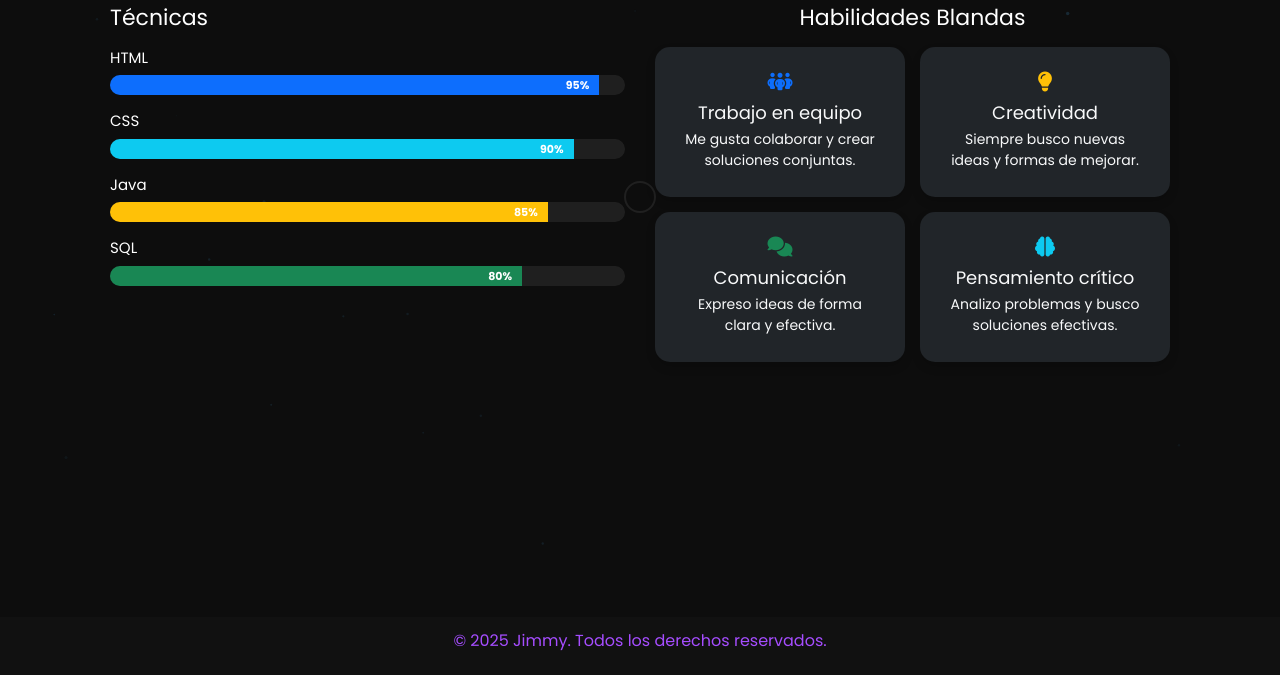
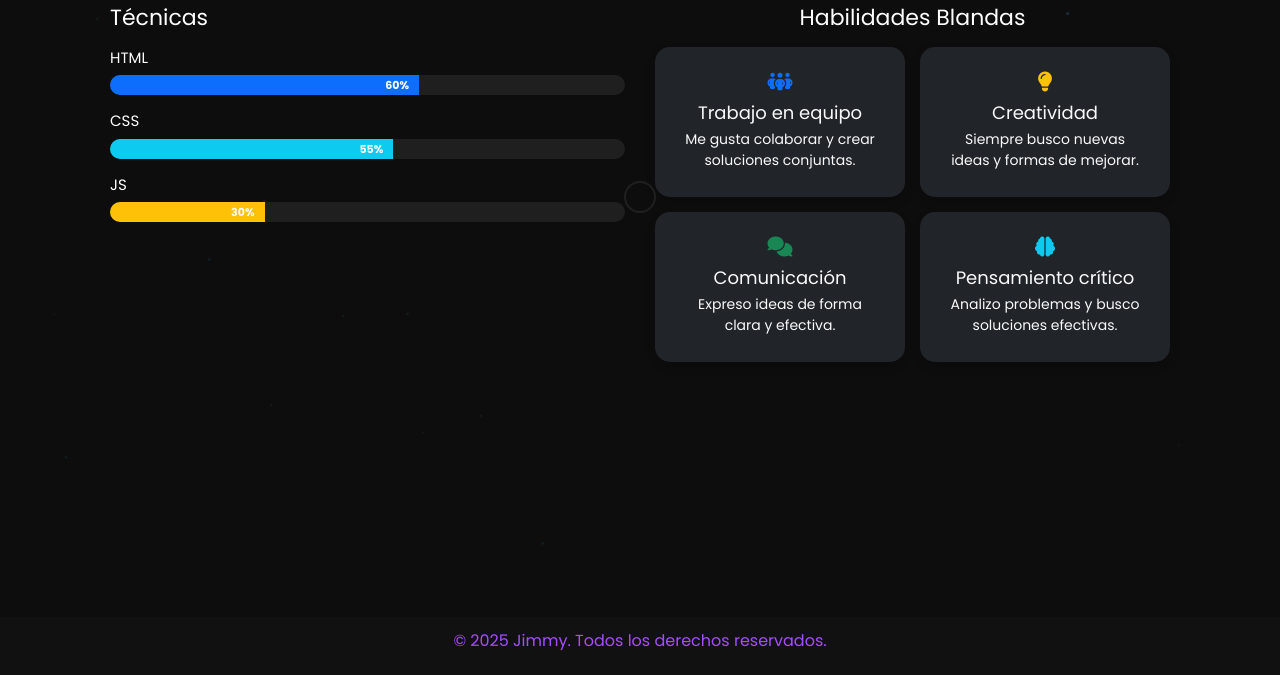
Before and after one commit to Timcho018/PortafolioWeb, a plain HTML site: page habilidades.html in a window 1280 px wide. Shown: the part 203-878 px from the top of the page. Drawn offline with nearby package versions, Linux system fonts and the light colour scheme.

Commit message:
Primer commit - Portafolio Web

```diff
--- a/habilidades.html
+++ b/habilidades.html
@@ -33,19 +33,15 @@
             <h3 class="subtitle">Técnicas</h3>
             <div class="skill-block">
               <div class="skill-title">HTML</div>
-              <div class="progress"><div class="progress-bar bg-primary" data-value="95"></div></div>
+              <div class="progress"><div class="progress-bar bg-primary" data-value="60"></div></div>
             </div>
             <div class="skill-block">
               <div class="skill-title">CSS</div>
-              <div class="progress"><div class="progress-bar bg-info" data-value="90"></div></div>
+              <div class="progress"><div class="progress-bar bg-info" data-value="55"></div></div>
             </div>
             <div class="skill-block">
-              <div class="skill-title">Java</div>
-              <div class="progress"><div class="progress-bar bg-warning" data-value="85"></div></div>
-            </div>
-            <div class="skill-block">
-              <div class="skill-title">SQL</div>
-              <div class="progress"><div class="progress-bar bg-success" data-value="80"></div></div>
+              <div class="skill-title">JS</div>
+              <div class="progress"><div class="progress-bar bg-warning" data-value="30"></div></div>
             </div>
           </div>
           <div>
```
Also changed, not shown: proyectos.html (+2 -2 lines).
